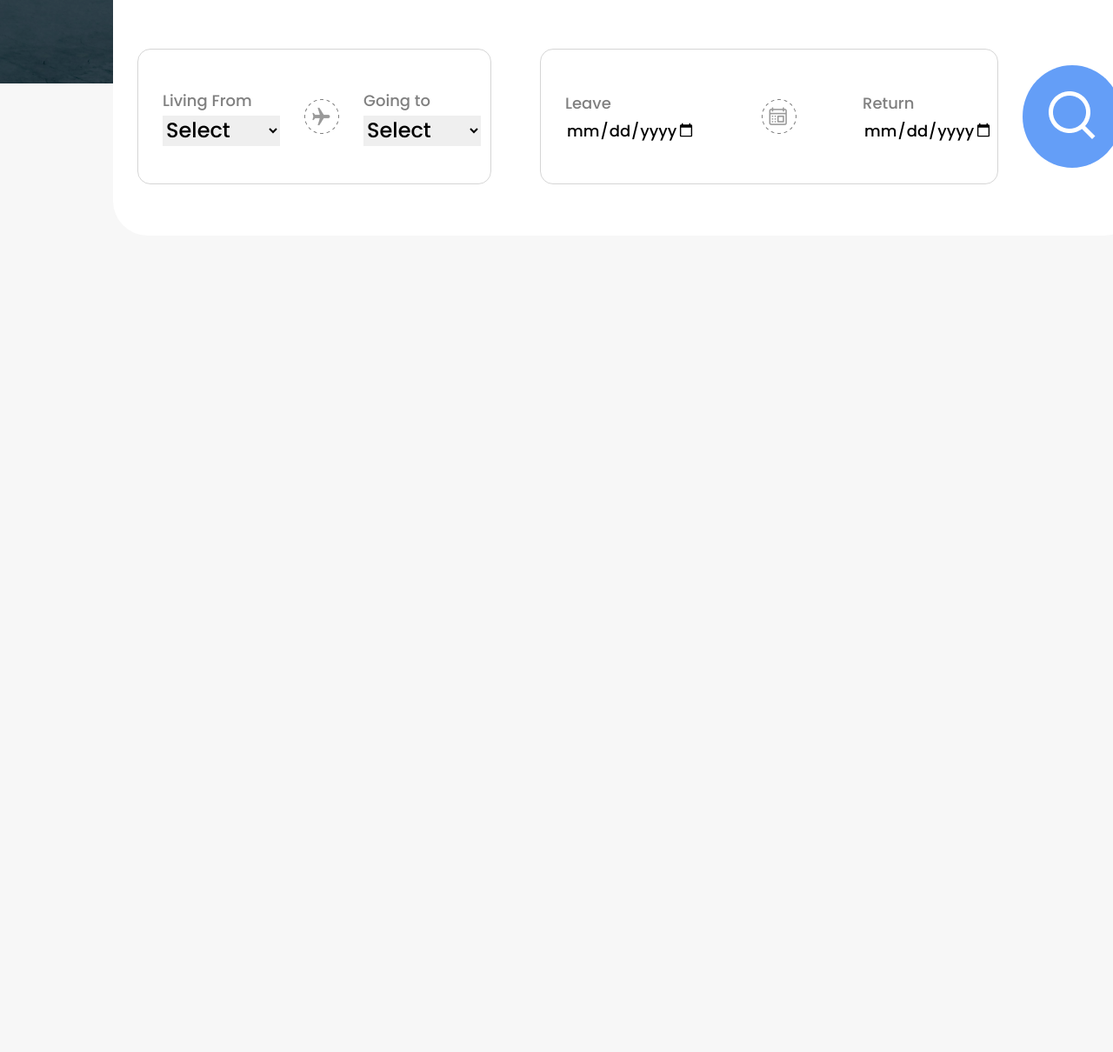
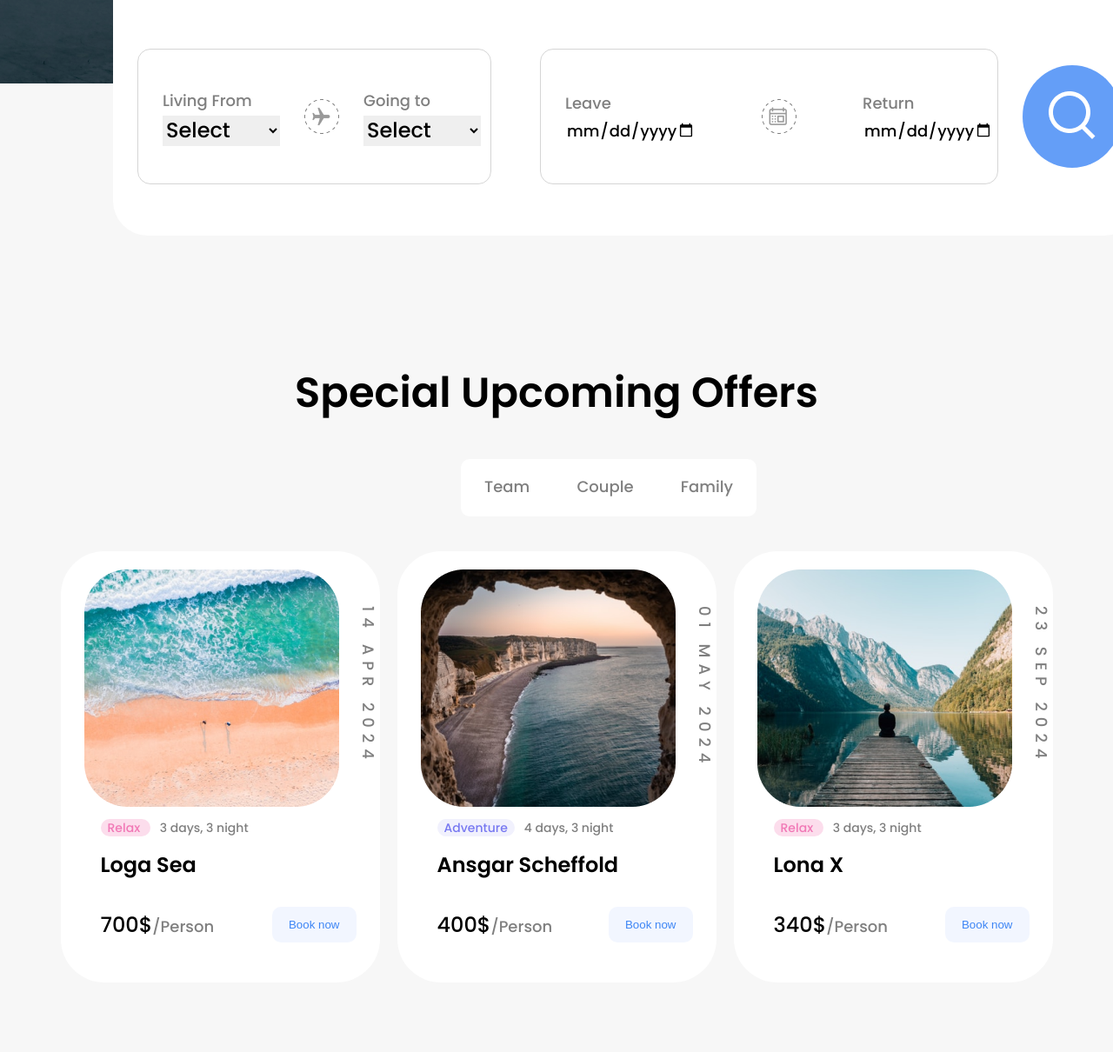
Before and after one commit to m-ruzhynskyi/TravelAgency, a plain HTML site: page index.html in a window 1280 px wide. Shown: the part 856-2066 px from the top of the page at 87% size. Before the commit the page ends 1127 px from the top, so only its background shows below. Drawn offline with Linux system fonts and the light colour scheme.

Commit message:
offers block

```diff
--- a/index.html
+++ b/index.html
@@ -77,9 +77,64 @@
             </footer>
         </section>
         <section id="pageTwo">
-            <header></header>
-            <main></main>
-            <footer></footer>
+            <header>
+                <h1>Special Upcoming Offers</h1>
+                <nav>
+                    <p>Team</p>
+                    <p>Couple</p>
+                    <p>Family</p>
+                </nav>
+            </header>
+            <main>
+                <div class="team">
+                    <div class="team1">
+                        <div class = "image">
+                            <img src="./assets/img/beach.png" alt="Beach png">
+                            <p>14 APR 2024</p>
+                        </div>
+                        <p><span class="relax">Relax </span>&nbsp;&nbsp;&nbsp;3 days, 3 night</p>
+                        <h3>Loga Sea</h3>
+                        <div class="price">
+                            <p>700$<span>/Person</span></p>
+                            <button>Book now</button>
+                        </div>
+                    </div>
+                    <div class="team2">
+                        <div class = "image">
+                            <img src="./assets/img/mn.png" alt="Beach png">
+                            <p>01 MAY 2024</p>
+                        </div>
+                        <p><span class="adventure">Adventure</span>&nbsp;&nbsp;&nbsp;4 days, 3 night</p>
+                        <h3>Ansgar Scheffold</h3>
+                        <div class="price">
+                            <p>400$<span>/Person</span></p>
+                            <button>Book now</button>
+                        </div>
+                    </div>
+                    <div class="team3">
+                        <div class = "image">
+                            <img src="./assets/img/lake.png" alt="Beach png">
+                            <p>23 SEP 2024</p>
+                        </div>
+                        <p><span class="relax">Relax </span>&nbsp;&nbsp;&nbsp;3 days, 3 night</p>
+                        <h3>Lona X</h3>
+                        <div class="price">
+                            <p>340$<span>/Person</span></p>
+                            <button>Book now</button>
+                        </div>
+                    </div>
+                </div>
+                <div class="couple">
+                    <div class="couple1"></div>
+                    <div class="couple2"></div>
+                    <div class="couple3"></div>
+                </div>
+                <div class="family">
+                    <div class="family1"></div>
+                    <div class="family2"></div>
+                    <div class="family3"></div>
+                </div>
+            </main>
         </section>
         <section id="pageThree">
             <header></header>
--- a/main.css
+++ b/main.css
@@ -149,6 +149,10 @@ body{
 
 /*hotel or fly section*/
 
+#pageOne {
+    margin-bottom: 320px;
+}
+
 #pageOne footer .flights{
     display: flex;
     align-items: center;
@@ -228,3 +232,127 @@ body{
     margin-right: 30px;
     cursor: pointer;
 }
+
+
+/*pageOne footer*/
+
+/*pageOne*/
+
+#pageTwo header h1{
+    font-family: PoppinsSemiBold;
+    font-size: 48px;
+    text-align: center;
+}
+
+#pageTwo header nav{
+    display: flex;
+    background-color: white;
+    font-family: PoppinsMedium;
+    font-size: 18px;
+    color: rgba(0, 0, 0, 0.5);
+    width: 340px;
+    height: 66px;
+    justify-content: space-around;
+    border-radius: 10px;
+    margin-left: 530px;
+}
+
+#pageTwo header nav p:hover{
+    color: white;
+    background-color: rgba(62, 134, 245, 1);
+    margin-top: 10px;
+    margin-bottom: 10px;
+    padding: 10px;
+    border-radius: 18px;
+    transition: 90ms;
+    cursor: pointer;
+}
+
+/*#pageTwo header*/
+#pageTwo main .team, .couple, .family{
+    display: flex;
+    gap: 20px;
+    margin-top: 40px;
+    margin-left: 130px;
+    margin-right: 130px;
+    justify-content: center;
+}
+#pageTwo main .team .team1, .team2, .team3{
+    background-color: white;
+    width: 380px;
+    border-radius: 50px;
+}
+
+#pageTwo main .team, .couple, .family{
+
+}
+
+#pageTwo main .image{
+    display: flex;
+    writing-mode: vertical-lr;
+    flex-direction: column;
+    margin: 21px 0 0 27px;
+}
+
+#pageTwo main .image p{
+    letter-spacing: 7px;
+    margin: 42px 0 0 20px;
+    color: rgba(0, 0, 0, 0.5);
+    font-family: PoppinsMedium;
+    font-size: 18px;
+}
+
+#pageTwo main p{
+    font-family: PoppinsMedium;
+    font-size: 14px;
+    color: rgba(0, 0, 0, 0.5);
+}
+
+.relax, .adventure{
+    background-color: rgba(252, 221, 236, 1);
+    color: rgba(241, 120, 182, 1);
+    border-radius: 100px;
+    padding: 0 8px 0 8px;
+    margin: 20px 0 0 46px;
+    font-family: PoppinsMedium;
+    font-size: 14px;
+}
+
+.adventure{
+    color: rgba(120, 121, 241, 1);
+    background-color: rgba(241, 241, 253, 1);
+}
+
+#pageTwo main h3{
+    font-family: PoppinsSemiBold;
+    font-size: 24px;
+    margin: 10px 0 10px 46px;
+}
+
+#pageTwo main .price{
+    display: flex;
+    flex-direction: row;
+    justify-content: space-between;
+    align-items: center;
+    margin: 0 27px 25px 46px;
+}
+
+#pageTwo main .price p{
+    font-family: PoppinsMedium;
+    font-size: 24px;
+    color: black;
+}
+
+#pageTwo main .price span{
+    font-size: 18px;
+    color: rgba(0,0,0,0.5);
+}
+
+#pageTwo main .price button{
+    max-height: 47px;
+    padding: 13px 19px 13px 19px;
+    color: rgba(62, 134, 245, 1);
+    background-color: rgba(242, 246, 255, 1);
+    border-radius: 10px;
+    border: none;
+}
```
Also changed, not shown: assets/img/beach.png (added), assets/img/lake.png (added), assets/img/mn.png (added).
